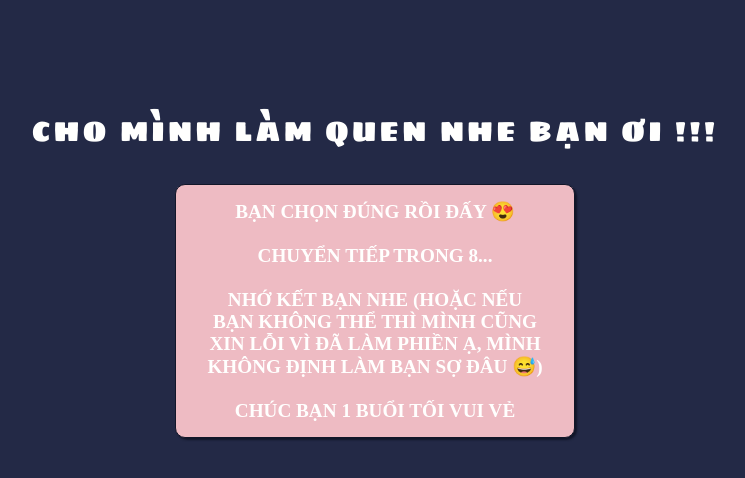
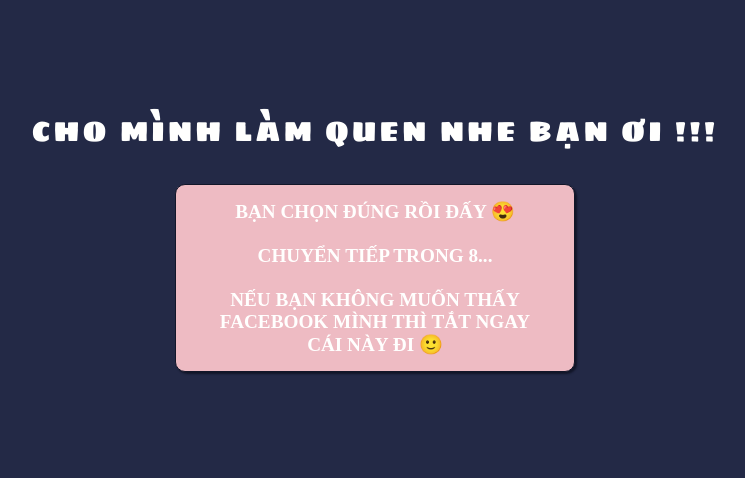
Before and after one commit to thanhson208s/thanhson208s.github.io, a plain HTML site: page hello.html in a window 1280 px wide. Both pictures are taken after a click on the button "OK 😍". Shown: the whole page, without its empty margins (265-1010 px from the left). Drawn offline with Linux system fonts and the light colour scheme.

Commit message:
Update hello.html

```diff
--- a/hello.html
+++ b/hello.html
@@ -132,7 +132,7 @@
                 if (time == 0){
                     window.location.href = "http://www.facebook.com/son.bui208ss";
                 }
-                con.innerHTML = "<button id='yes' class='btn' style='background-color: #eebbc3; border-radius: 10px; width:400px' disabled><b>BẠN CHỌN ĐÚNG RỒI ĐẤY 😍 <br><br> CHUYỂN TIẾP TRONG " + time +"...<br><br>NHỚ KẾT BẠN NHE (HOẶC NẾU BẠN KHÔNG THỂ THÌ MÌNH CŨNG XIN LỖI VÌ ĐÃ LÀM PHIỀN Ạ, MÌNH KHÔNG ĐỊNH LÀM BẠN SỢ ĐÂU 😅) <br><br>CHÚC BẠN 1 BUỔI TỐI VUI VẺ</b></button>"}, 1000)
+                con.innerHTML = "<button id='yes' class='btn' style='background-color: #eebbc3; border-radius: 10px; width:400px' disabled><b>BẠN CHỌN ĐÚNG RỒI ĐẤY 😍 <br><br> CHUYỂN TIẾP TRONG " + time +"...<br><br>NẾU BẠN KHÔNG MUỐN THẤY FACEBOOK MÌNH THÌ TẮT NGAY CÁI NÀY ĐI 🙂 </b></button>"}, 1000)
         })
 
 
```
